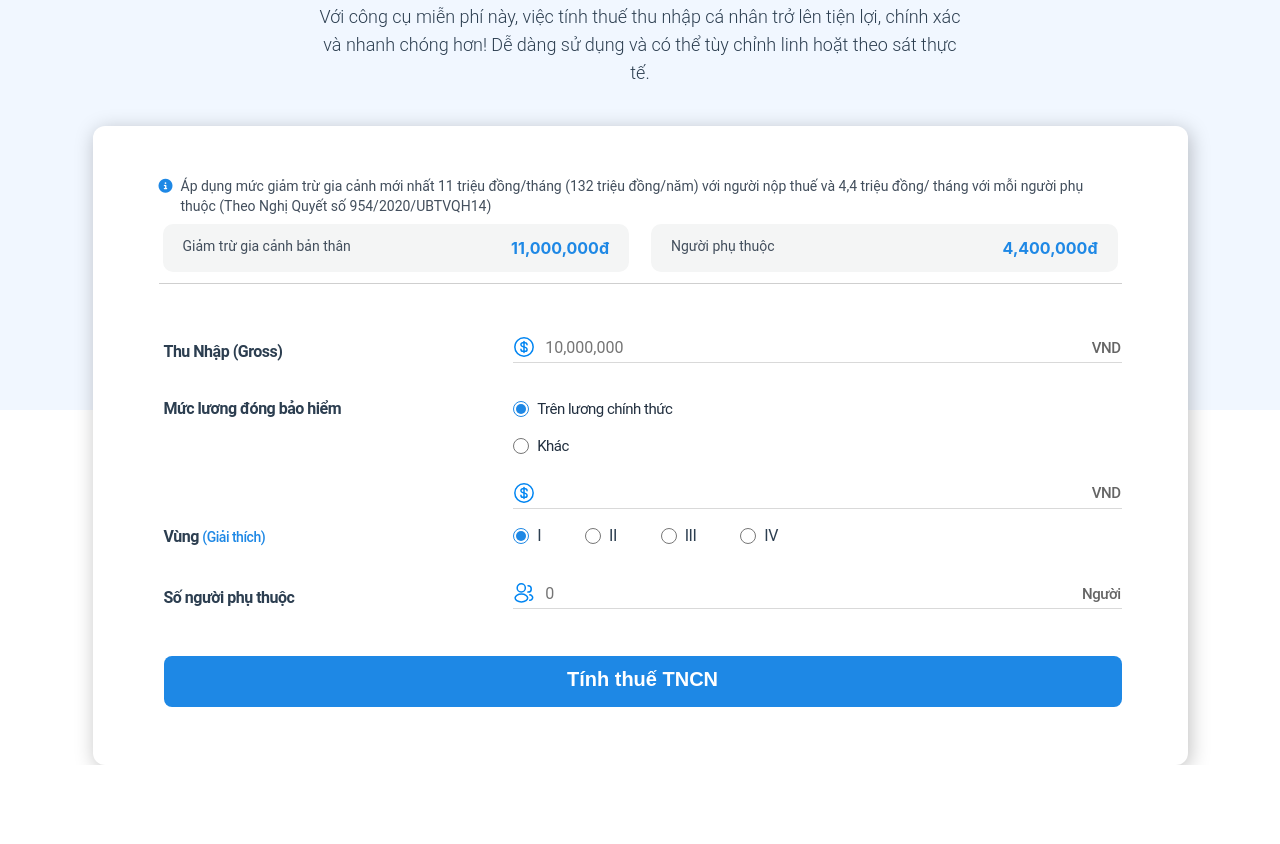
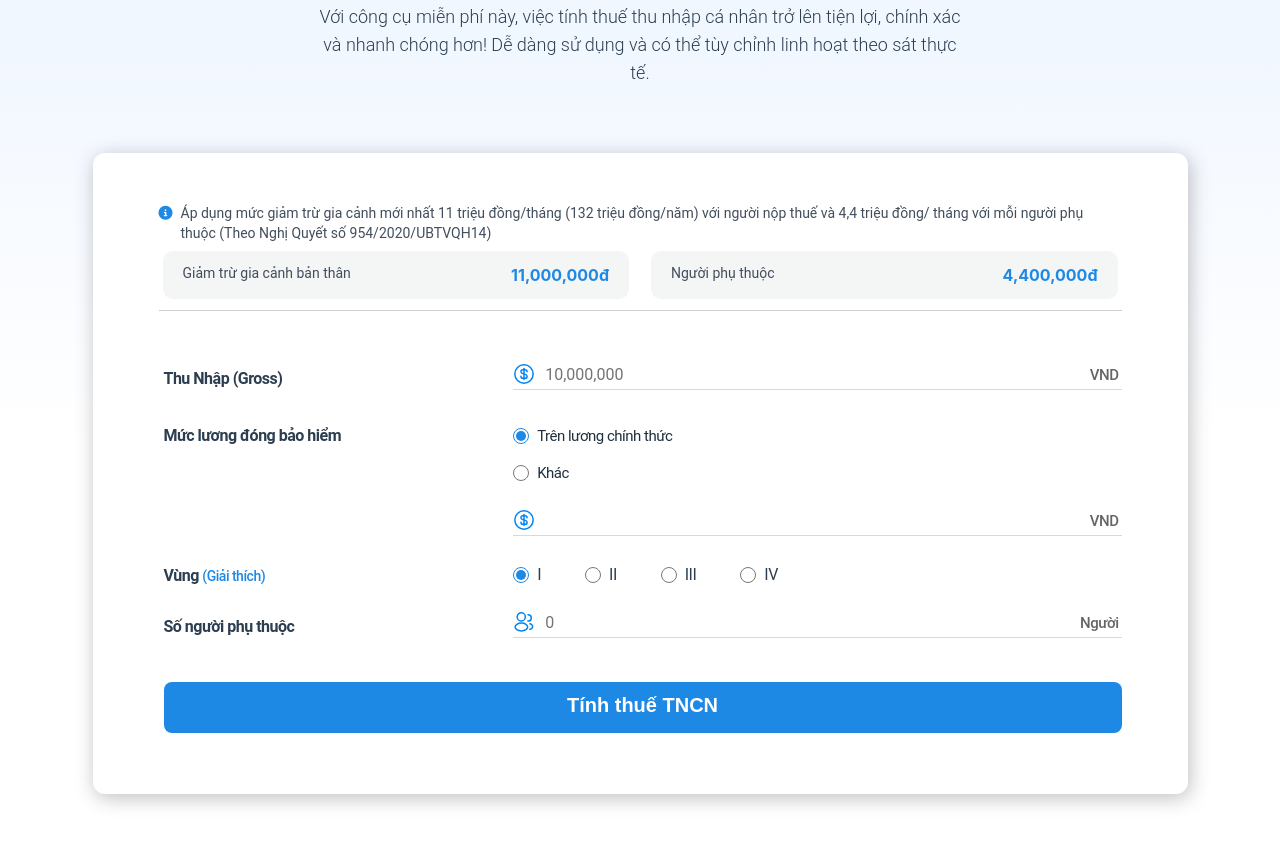
Before and after one commit to chinhngocong2308/free-tools-base, a Vue app: page / in a window 1280 px wide. Shown: the part 420-1264 px from the top of the page. Before the commit the page ends 1185 px from the top, so only its background shows below. Built offline with nearby package versions, Linux system fonts and the light colour scheme.

Commit message:
styling mb

```diff
--- a/src/App.vue
+++ b/src/App.vue
@@ -37,5 +37,6 @@ input:-webkit-autofill:active{
   -moz-osx-font-smoothing: grayscale;
   text-align: center;
   color: #2c3e50;
+  position: relative;
 }
 </style>
--- a/src/assets/css/thue-tncn.css
+++ b/src/assets/css/thue-tncn.css
@@ -29,7 +29,7 @@ a {
     color: #42b983;
 }
 #personal-income-tax {
-    margin-top: -284px;
+    padding-bottom: 100px;
 }
 
 #personal-income-tax .title--header {
@@ -49,6 +49,9 @@ a {
 }
 #personal-income-tax .input-data {
     position: relative;
+    min-width: 300px;
+    width: 100%;
+    padding: 18px;
 }
 .input-data{
     position: relative;
@@ -202,6 +205,11 @@ a {
 }
 #personal-income-tax .btn {
     height: 51px;
+    margin-top: 30px;
+}
+.input-salary:last-child {
+    margin-top: 5px;
+    margin-bottom: 15px;
 }
 #personal-income-tax .btn-success-custom:hover {
     background-color: #006cc5;
@@ -3653,7 +3661,7 @@ a {
     font-weight: 500;
     line-height: unset;
     z-index: 2;
-    margin-bottom: -28px;
+    margin-bottom: -15px;
 
 }
 .fa-user-group-base::before {
@@ -3785,11 +3793,14 @@ a {
     padding-bottom: 10px;
 }
 .box-white.box-result .text-center {
-    padding: 0 60px;
+    padding: 31px 60px 0 60px;
 }
 .box-white.box-result .result-detail {
     padding: 0 60px;
     margin-top: 0px;
+}
+.icon-success {
+    padding-bottom: 20px;
 }
 .rownote,
 .rownotes {
@@ -3873,7 +3884,7 @@ a {
 	border-radius: 0 8px 8px 0; /*TL TR BR BL*/
     width: 200px;
     font-size: 20px;
-    font-weight: 500;
+    font-weight: 700;
     line-height: 23.44px;
     height: 59px;
 }
@@ -3907,7 +3918,7 @@ span.submit::after {
 }
 
 .mb-12px {
-    margin-bottom: 12px
+    margin-bottom: 0
 }
 
 .mb-8 {
@@ -3970,6 +3981,8 @@ input.border-hover[disabled]:hover {
 .field-set .label-text {
     margin: 0;
     margin-top: 21px;
+    padding-right: 15px;
+    min-width: 210px;
 }
 
 #personal-income-tax .input-data.salary-input {
@@ -3985,7 +3998,7 @@ input.border-hover[disabled]:hover {
     flex-wrap: wrap;
 }
 .salary-input-block {
-    width: 63.5%;
+    width: 100%;
     margin-top: 15px;
 }
 .info-rule {
@@ -4106,16 +4119,36 @@ div input[type=radio]~.icon-radio:after {
 .w-100 {
     width: 100%;
 }
+#personal-income-tax .form-w-100 {
+    width: 100%;
+}
 @media only screen and (min-width: 1024px) {
-    #personal-income-tax .input-data {
+    #personal-income-tax .form-w-100,
+    #personal-income-tax .salary-input-block {
         width: 63.5%;
         min-width: unset;
     }
 }
 
-@media (min-width: 768px) {
-
+@media (max-width: 767px) {
+    .mobile {
+        display: block !important;
+    }
+    .desktop {
+        display: none !important;
+    }
+}
+@media (min-width: 767px) {
+    .desktop {
+        display: block !important;
+    }
+    .mobile {
+        display: none !important;
+    }
+    .salary-input-block .input-data .border-hover {
+        margin-top: -10px;
+    }
 }
 #welcome{
-    background-color: #F1F7FF;
-}
+    background-color: unset;
+}
--- a/src/components/TinhThueTNCN.vue
+++ b/src/components/TinhThueTNCN.vue
@@ -5,19 +5,21 @@
                 <div class="elementor-element elementor-element-a658434 e-con-full e-flex e-con e-child">
                     <div class="elementor-element elementor-element-63f16a8 elementor-widget elementor-widget-theme-post-title elementor-page-title elementor-widget-heading">
                         <div class="elementor-widget-container">
-                        <h1 class="elementor-heading-title elementor-size-default">Công cụ Tính <br><p style="color: #1E88E5;">Thuế thu nhập Cá nhân</p></h1>
+                            <h1 class="elementor-heading-title elementor-size-default desktop">Công cụ Tính <br><p style="color: #1E88E5;">Thuế thu nhập Cá nhân</p></h1>
+                            <h1 class="elementor-heading-title elementor-size-default mobile">Công cụ Tính <span style="color: #1E88E5;">Thuế thu nhập Cá nhân</span></h1>
                         </div>
                     </div>
                     <div class="elementor-element elementor-element-684a21c elementor-mobile-align-left elementor-widget__width-inherit elementor-widget elementor-widget-post-info">
-                        <p class="elementor-widget-container">
-                            Với công cụ miễn phí này, việc tính thuế thu nhập cá nhân trở lên tiện lợi, chính xác và nhanh chóng hơn! Dễ dàng sử dụng và có thể tùy chỉnh linh hoặt theo sát thực tế.
+                        <p class="elementor-widget-container desktop">
+                            Với công cụ miễn phí này, việc tính thuế thu nhập cá nhân trở lên tiện lợi, chính xác và nhanh chóng hơn! Dễ dàng sử dụng và có thể tùy chỉnh linh hoạt theo sát thực tế.
+                        </p>
+                        <p class="elementor-widget-container mobile">
+                            Các công cụ hoàn toàn miễn phí của chúng tôi - tất cả đều được thiết kế để giúp bạn làm việc & quản trị tốt hơn mỗi ngày
                         </p>
                     </div>
                 </div>
             </div>
         </div>
-
-
     </div>
     <div id="personal-income-tax">
         <!-- <div class="modal-backdrop fade"></div> -->
@@ -48,11 +50,13 @@
                                 <div class="input-salary mb-12px d-grid">
                                     <div class="field-set mb-12">
                                         <label for="" class="label-text mb-12px other">Thu Nhập (Gross)</label>
+                                        <div class="form-w-100">
                                             <div class="input-data">
                                                 <span class="icon"><i class="fa-solid fa-money-bill-base"></i></span>
                                                 <input type="text" v-model="luong" name="luong" value=""
                                                     placeholder="10,000,000" class="border-hover 1236il9bpn" />
                                                 <span class="caption">VND</span>
+                                            </div>
                                         </div>
                                     </div>
                                 </div>
@@ -90,14 +94,16 @@
                                         </div>
                                     </div>
                                 </div>
-                                <div class="input-salary mb-12px d-grid" style="margin-top: -9px;margin-bottom: 48px;">
+                                <div class="input-salary mb-12px d-grid">
                                     <div class="field-set mb-12">
                                         <label for="" class="label-text mb-12px other">Số người phụ thuộc</label>
+                                        <div class="form-w-100">
                                             <div class="input-data">
                                                 <span class="icon"><i class="fa-solid fa-user-group-base"></i></span>
                                                 <input v-model="nguoiPhuThuoc" type="text" name="nguoiPhuThuoc" value=""
                                                     placeholder="0" class="border-hover" />
                                                 <span class="caption">Người</span>
+                                            </div>
                                         </div>
                                     </div>
                                 </div>
@@ -359,10 +365,12 @@
                     <div class="modal-header">
                         <button type="button" data-dismiss="modal" aria-label="Close" class="close"><span aria-hidden="true" @click="hideModal('modal-success-mail')">×</span></button>
                         <p class="custom-font-italic" style="margin-bottom: 0px;">Kết quả đã được gửi thành công.<br> Bạn vui lòng kiểm tra hòm thư nhé!</p>
+                        <div class="icon-success">
                             <svg width="46" height="46" viewBox="0 0 46 46" fill="none" xmlns="http://www.w3.org/2000/svg">
                                 <path d="M22.9999 42.1654C33.5416 42.1654 42.1666 33.5404 42.1666 22.9987C42.1666 12.457 33.5416 3.83203 22.9999 3.83203C12.4583 3.83203 3.83325 12.457 3.83325 22.9987C3.83325 33.5404 12.4583 42.1654 22.9999 42.1654Z" stroke="#5BE178" stroke-width="3" stroke-linecap="round" stroke-linejoin="round"/>
                                 <path d="M14.8542 22.9984L20.2784 28.4226L31.1459 17.5742" stroke="#5BE178" stroke-width="3" stroke-linecap="round" stroke-linejoin="round"/>
                             </svg>
+                        </div>
                     </div>
                 </div>
             </div>
```
Also changed, not shown: src/assets/css/frontend-lite.min.css. Lines whose indentation alone changed are shown as unchanged.
